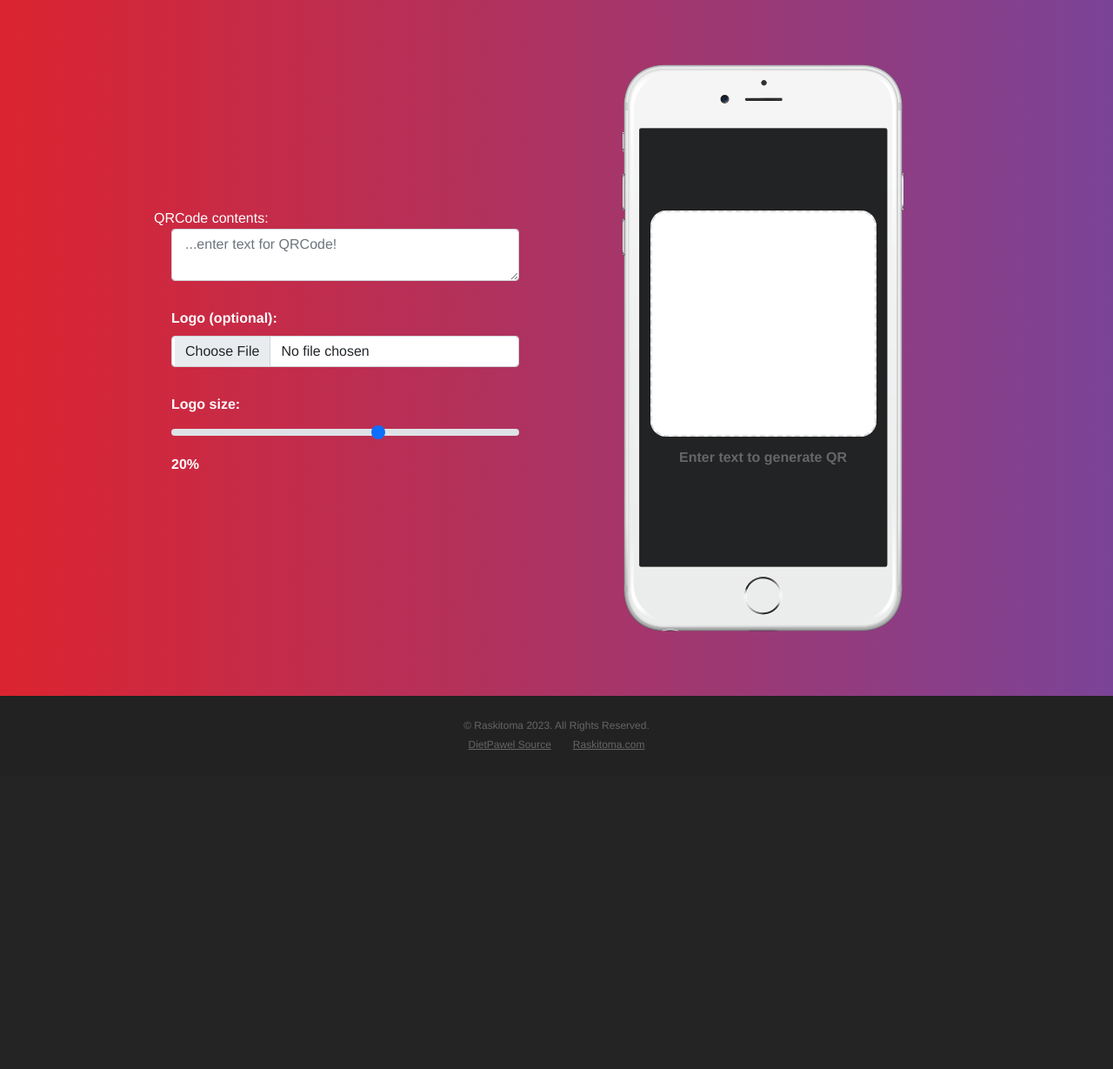
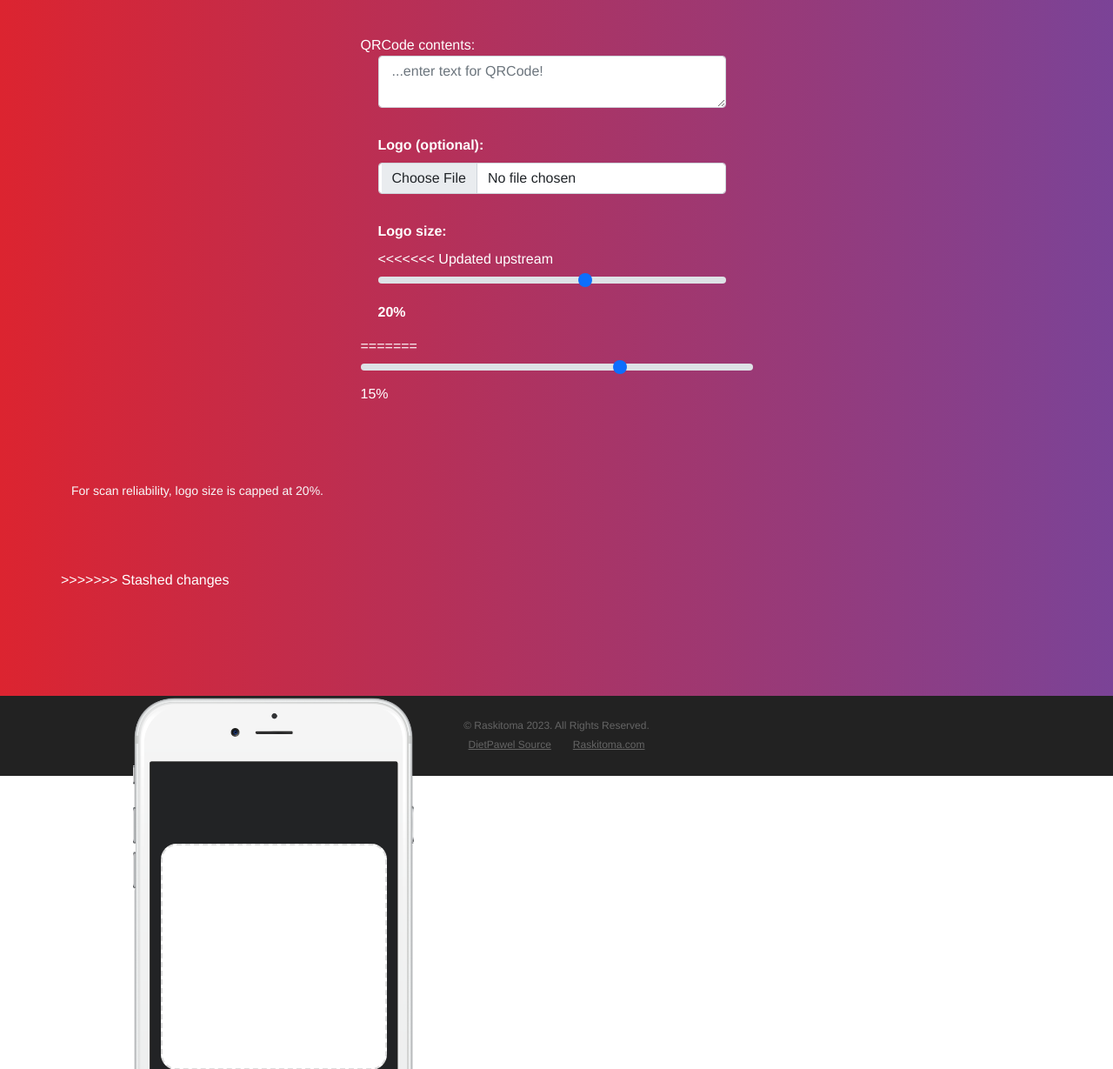
Before and after one commit to raskitoma/qrcode, a Flask app: page / in a window 1280 px wide. Shown: the top 1229 px of the page at 87% size. Before the commit the page ends 862 px from the top, so only its background shows below. Run offline with Flask 3, Linux system fonts and the light colour scheme; parts of the project's set-up code (start-up, migrations or seed data) failed here and were passed over; some libraries are stand-ins or nearby versions; some web fonts are replaced.

Commit message:
Fix/qrcode hardening (#16)
* ci: add Python test step and PR workflow

* Resolve conflicts for qrcode hardening

---------

Co-authored-by: Snake <snake.raskitoma@gmail.com>

```diff
--- a/app/qrcoderesponse.py
+++ b/app/qrcoderesponse.py
@@ -11,9 +11,15 @@ DEFAULT_FG_COLOR = "#000000"
 DEFAULT_BG_COLOR = "#ffffff"
 MIN_PIXEL_WIDTH = 1
 MAX_PIXEL_WIDTH = 100
+<<<<<<< Updated upstream
 DEFAULT_LOGO_SCALE = 20
 MIN_LOGO_SCALE = 5
 MAX_LOGO_SCALE = 30
+=======
+DEFAULT_LOGO_SCALE = 15
+MIN_LOGO_SCALE = 5
+MAX_LOGO_SCALE = 20
+>>>>>>> Stashed changes
 
 
 def _pixel_width_from_env():
--- a/app/templates/index.html
+++ b/app/templates/index.html
@@ -29,9 +29,16 @@
 
                         <label class="form-label mt-3" for="logo_scale">Logo size:</label>
                         <div class="logo-slider-wrap">
+<<<<<<< Updated upstream
                             <input class="form-range" type="range" id="logo_scale" name="logo_scale" min="5" max="30" step="1" value="20">
                             <span id="logo-scale-value">20%</span>
                         </div>
+=======
+                            <input class="form-range" type="range" id="logo_scale" name="logo_scale" min="5" max="20" step="1" value="15">
+                            <span id="logo-scale-value">15%</span>
+                        </div>
+                        <small class="text-light d-block mt-2">For scan reliability, logo size is capped at 20%.</small>
+>>>>>>> Stashed changes
                     </form>
                     <div class="device-container"></div>
                     <div class="iphone-mockup"></div>
```
Also changed, not shown: tests/test_app.py (+7 -0 lines).
